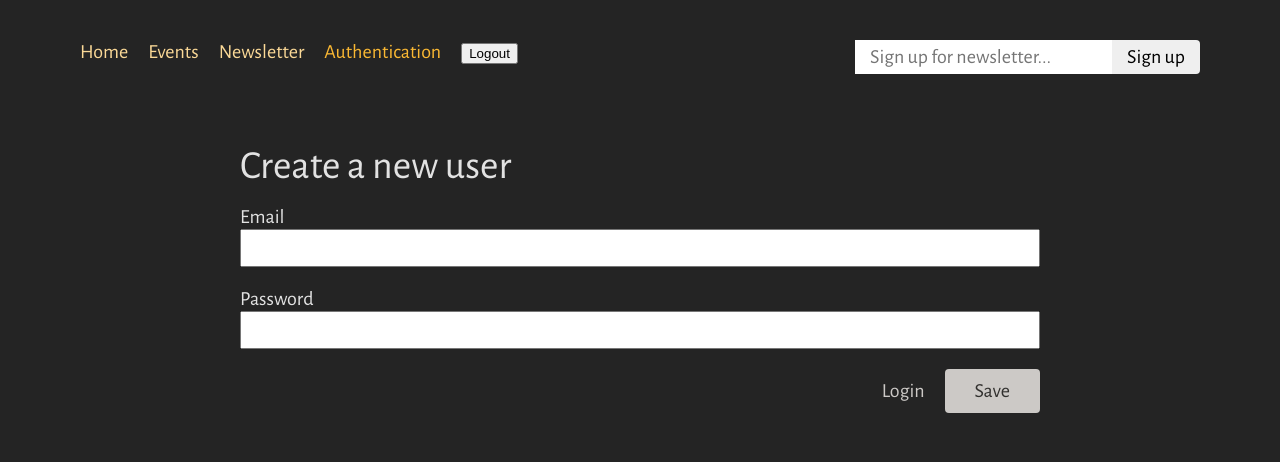
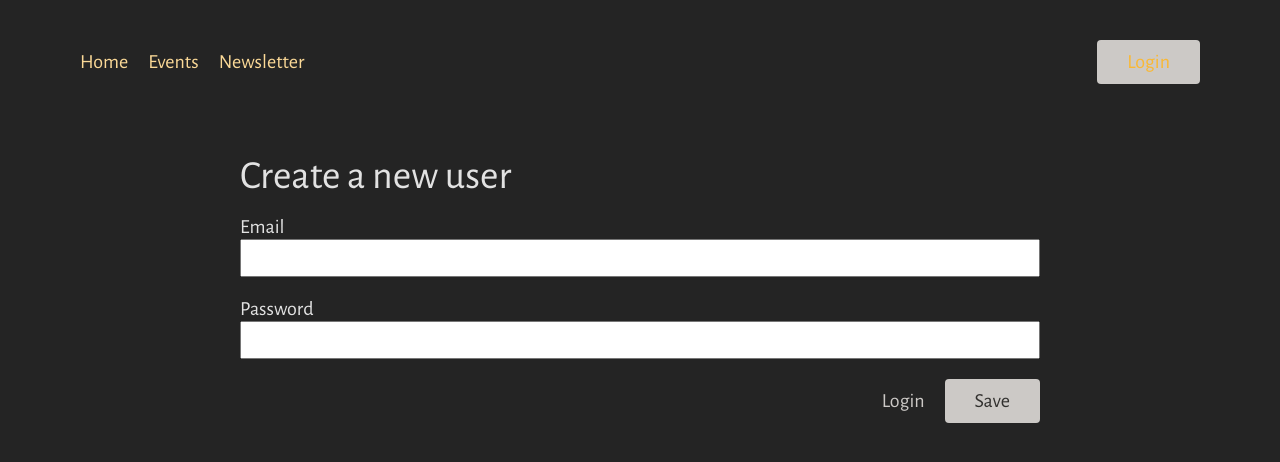
Before and after one commit to palinavasilevich/react-auth-events-app, a React (Vite) app in the folder frontend/: page /auth in a window 1280 px wide. Shown: the top 462 px of the page. Built offline with nearby package versions, Linux system fonts and the light colour scheme.

Commit message:
feat[auth]: implement UI update based on authentication status

```diff
--- a/frontend/src/components/EventItem/EventItem.jsx
+++ b/frontend/src/components/EventItem/EventItem.jsx
@@ -1,7 +1,8 @@
-import { Link, useSubmit } from "react-router-dom";
+import { Link, useRouteLoaderData, useSubmit } from "react-router-dom";
 import classes from "./EventItem.module.css";
 
 function EventItem({ event }) {
+  const token = useRouteLoaderData("root");
   const submit = useSubmit();
 
   function startDeleteHandler() {
@@ -20,10 +21,12 @@ function EventItem({ event }) {
       <h1>{event.title}</h1>
       <time>{event.date}</time>
       <p>{event.description}</p>
-      <menu className={classes.actions}>
-        <Link to={`/events/${event.id}/edit`}>Edit</Link>
-        <button onClick={startDeleteHandler}>Delete</button>
-      </menu>
+      {token && (
+        <menu className={classes.actions}>
+          <Link to={`/events/${event.id}/edit`}>Edit</Link>
+          <button onClick={startDeleteHandler}>Delete</button>
+        </menu>
+      )}
     </article>
   );
 }
--- a/frontend/src/components/EventsNavigation/EventsNavigation.jsx
+++ b/frontend/src/components/EventsNavigation/EventsNavigation.jsx
@@ -1,7 +1,9 @@
-import { NavLink } from "react-router-dom";
+import { NavLink, useRouteLoaderData } from "react-router-dom";
 import classes from "./EventsNavigation.module.css";
 
 function EventsNavigation() {
+  const token = useRouteLoaderData("root");
+
   return (
     <header className={classes.header}>
       <nav>
@@ -17,6 +19,7 @@ function EventsNavigation() {
               All Events
             </NavLink>
           </li>
+          {token && (
             <li>
               <NavLink
                 to="/events/new"
@@ -27,6 +30,7 @@ function EventsNavigation() {
                 New Event
               </NavLink>
             </li>
+          )}
         </ul>
       </nav>
     </header>
--- a/frontend/src/components/MainNavigation/MainNavigation.jsx
+++ b/frontend/src/components/MainNavigation/MainNavigation.jsx
@@ -1,12 +1,13 @@
-import { Form, NavLink } from "react-router-dom";
-import NewsletterSignup from "../NewsletterSignup/NewsletterSignup";
+import { Form, NavLink, useRouteLoaderData } from "react-router-dom";
 
 import classes from "./MainNavigation.module.css";
 
 function MainNavigation() {
+  const token = useRouteLoaderData("root");
+
   return (
     <header className={classes.header}>
-      <nav>
+      <nav className={classes.nav}>
         <ul className={classes.list}>
           <li>
             <NavLink
@@ -39,24 +40,27 @@ function MainNavigation() {
               Newsletter
             </NavLink>
           </li>
-          <li>
+        </ul>
+
+        <div className={classes.auth}>
+          {!token && (
             <NavLink
               to="/auth?mode=login"
               className={({ isActive }) =>
                 isActive ? classes.active : undefined
               }
             >
-              Authentication
+              Login
             </NavLink>
-          </li>
-          <li>
+          )}
+
+          {token && (
             <Form action="/logout" method="post">
               <button>Logout</button>
             </Form>
-          </li>
-        </ul>
+          )}
+        </div>
       </nav>
-      <NewsletterSignup />
     </header>
   );
 }
--- a/frontend/src/components/MainNavigation/MainNavigation.module.css
+++ b/frontend/src/components/MainNavigation/MainNavigation.module.css
@@ -6,17 +6,59 @@
   justify-content: space-between;
 }
 
+.nav {
+  width: 100%;
+  display: flex;
+  justify-content: space-between;
+  align-items: center;
+}
+
 .list {
   display: flex;
   gap: 1rem;
 }
 
-.list a {
+.nav a {
   text-decoration: none;
   color: var(--color-primary-400);
 }
 
-.list a:hover,
-.list a.active {
+.nav a:hover,
+.nav a.active {
   color: var(--color-primary-800);
 }
+
+.auth {
+  display: flex;
+  justify-content: space-between;
+  align-items: center;
+  column-gap: 1rem;
+}
+
+.auth button {
+  padding: 0.5rem 1.5rem;
+  background-color: var(--color-gray-300);
+  color: var(--color-gray-800);
+  border-radius: 4px;
+  border: none;
+  font: inherit;
+  cursor: pointer;
+}
+
+.auth a {
+  padding: 0.5rem 1.5rem;
+  background-color: var(--color-gray-300);
+  color: var(--color-gray-800);
+  border-radius: 4px;
+}
+
+.auth button:hover,
+.auth button:active {
+  background-color: var(--color-primary-600);
+}
+
+.auth a:hover,
+.auth a:active {
+  background-color: var(--color-primary-600);
+  color: var(--color-gray-800);
+}
--- a/frontend/src/router/index.jsx
+++ b/frontend/src/router/index.jsx
@@ -21,12 +21,15 @@ import { action as newsletterAction } from "../pages/Newsletter/actions/newslett
 import { action as deleteEventAction } from "../pages/EventDetails/actions/deleteEventAction";
 import { authAction } from "../pages/Authentication/actions/authAction";
 import { logoutAction } from "../components/Logout/logoutAction";
+import { tokenLoader } from "../utils/auth";
 
 const router = createBrowserRouter([
   {
     path: "/",
     element: <RootLayout />,
     errorElement: <ErrorPage />,
+    id: "root",
+    loader: tokenLoader,
     children: [
       { index: true, element: <HomePage /> },
       {
--- a/frontend/src/utils/auth.js
+++ b/frontend/src/utils/auth.js
@@ -12,3 +12,7 @@ export function getAuthToken() {
 export function removeAuthToken() {
   localStorage.removeItem("token");
 }
+
+export function tokenLoader() {
+  return getAuthToken();
+}
```
Lines whose indentation alone changed are shown as unchanged.
